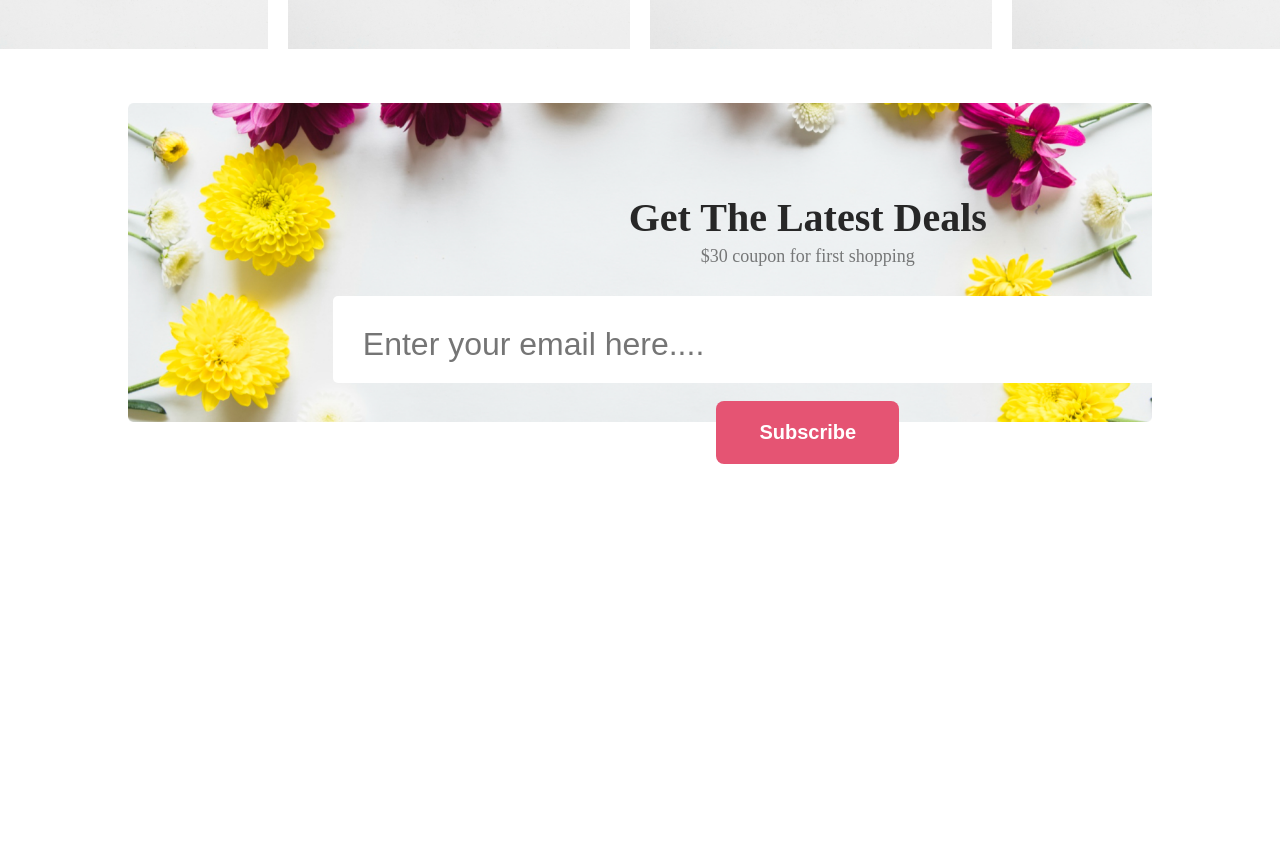
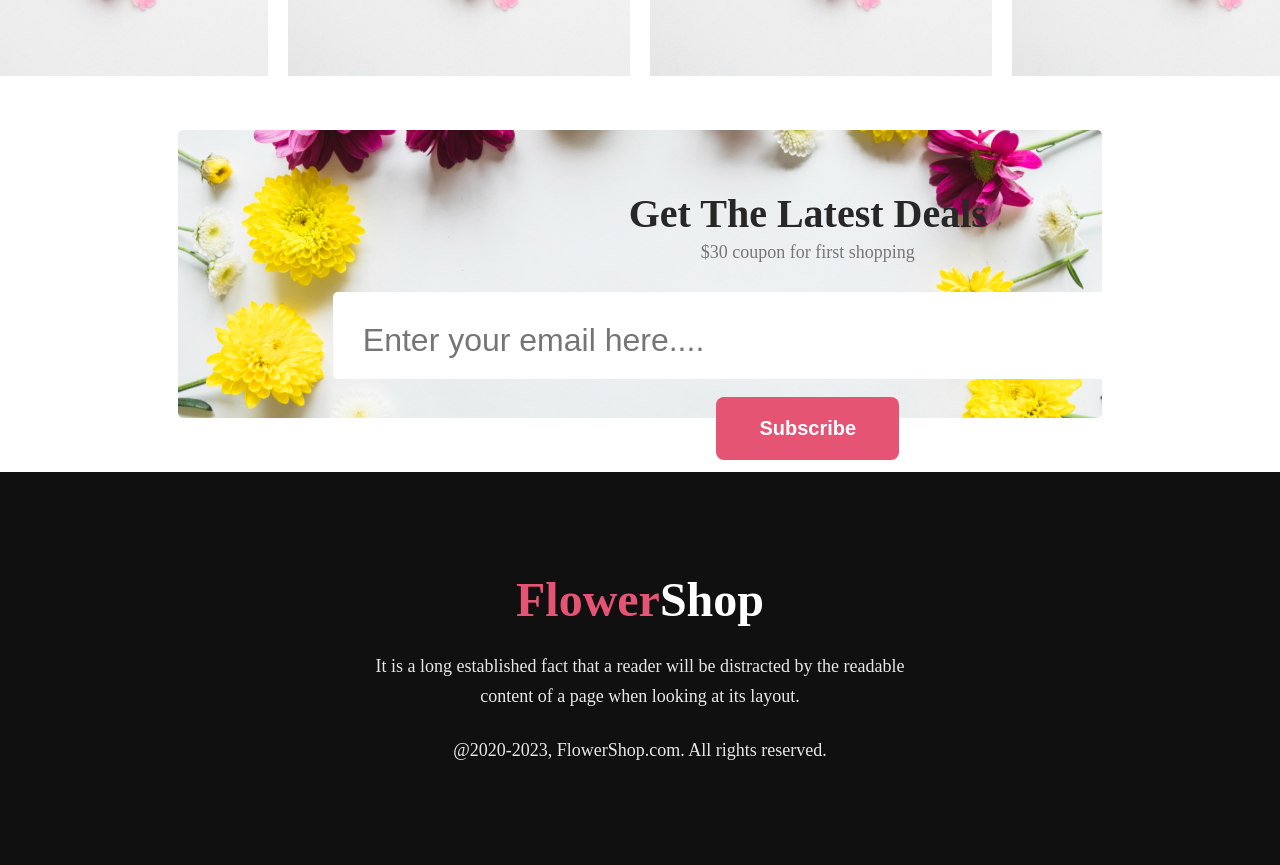
Before and after one commit to mdjamee306/PHero-1, a plain HTML site: page index.html in a window 1280 px wide. Shown: the part 1797-2662 px from the top of the page. Before the commit the page ends 2261 px from the top, so only its background shows below. Drawn offline with Linux system fonts and the light colour scheme.

Commit message:
added footer section

```diff
--- a/index.html
+++ b/index.html
@@ -9,7 +9,9 @@
 </head>
 
 <body>
+
     <!-- header section start -->
+
     <div class="parent">
         <div class="content-left">
             <h1 class="content-title">Let's make<br>beautiful flowers a<br>part of your life.</h1>
@@ -22,7 +24,11 @@
             <img class="content-right-image" src="images/pngwing 10.png" alt="">
         </div>
     </div>
+
     <!-- main section start -->
+    <section>
+        <h1>Our Featured Flowers</h1>
+    </section>
 
     <div class="main-content">
         <div style="text-align: center;">
@@ -51,18 +57,29 @@
             <div><img src="images/Flower 01.png" alt=""></div>
         </div>
     </section>
+
     <!-- Get The Latest Deals section start -->
+
     <section class="banner-section">
         <div class="banner-card">
             <img src="images/Rectangle 9.png" alt="banner card">
             <div class="banner-content">
                 <h3 class="banner-title">Get The Latest Deals</h3>
                 <p class="banner-description">$30 coupon for first shopping</p>
-                    <input class="banner-card-input" type="email" name="" id="" placeholder="Enter your email here...."><br><br>
-                    <button class="btn-primary">Subscribe</button>
+                <input class="banner-card-input" type="email" name="" id=""
+                    placeholder="Enter your email here...."><br><br>
+                <button class="btn-primary">Subscribe</button>
             </div>
         </div>
     </section>
+
+    <!-- footer section start -->
+
+    <footer>
+        <h3 class="footer-title">Flower<span class="shop">Shop</span></h3>
+        <p class="footer-description">It is a long established fact that a reader will be distracted by the readable<br>content of a page when looking at its layout.</p>
+        <p class="copyright">@2020-2023, FlowerShop.com. All rights reserved.</p>
+    </footer>
 </body>
 
 </html>
--- a/styles/style.css
+++ b/styles/style.css
@@ -95,7 +95,7 @@ main {
     display: flex;
     justify-content: center;
     gap: 20px;
-    padding: 50px;
+    padding-top: 50px;
 }
 
 /* Get The Latest Deals section start */
@@ -106,6 +106,7 @@ main {
 
 .banner-card {
     position: relative;
+    padding: 50px;
 }
 
 .banner-card img {
@@ -140,3 +141,37 @@ main {
     color: rgba(39, 39, 39, 0.60);
     border-radius: 5px;
 }
+
+/* footer section start */
+
+footer {
+    background: #111010;
+    text-align: center;
+    padding: 100px;
+}
+
+.footer-title {
+    color: #E55473;
+    font-size: 48px;
+    font-weight: 800;
+    line-height: normal;
+}
+
+.shop {
+    color: #FFF;
+}
+
+.footer-description {
+    color: rgba(255, 255, 255, 0.90);
+    font-size: 18px;
+    font-weight: 400;
+    line-height: 30px;
+    padding: 24px 0px;
+}
+
+.copyright {
+    color: rgba(255, 255, 255, 0.90);
+    font-size: 18px;
+    font-weight: 400;
+    line-height: 30px;
+}
```
